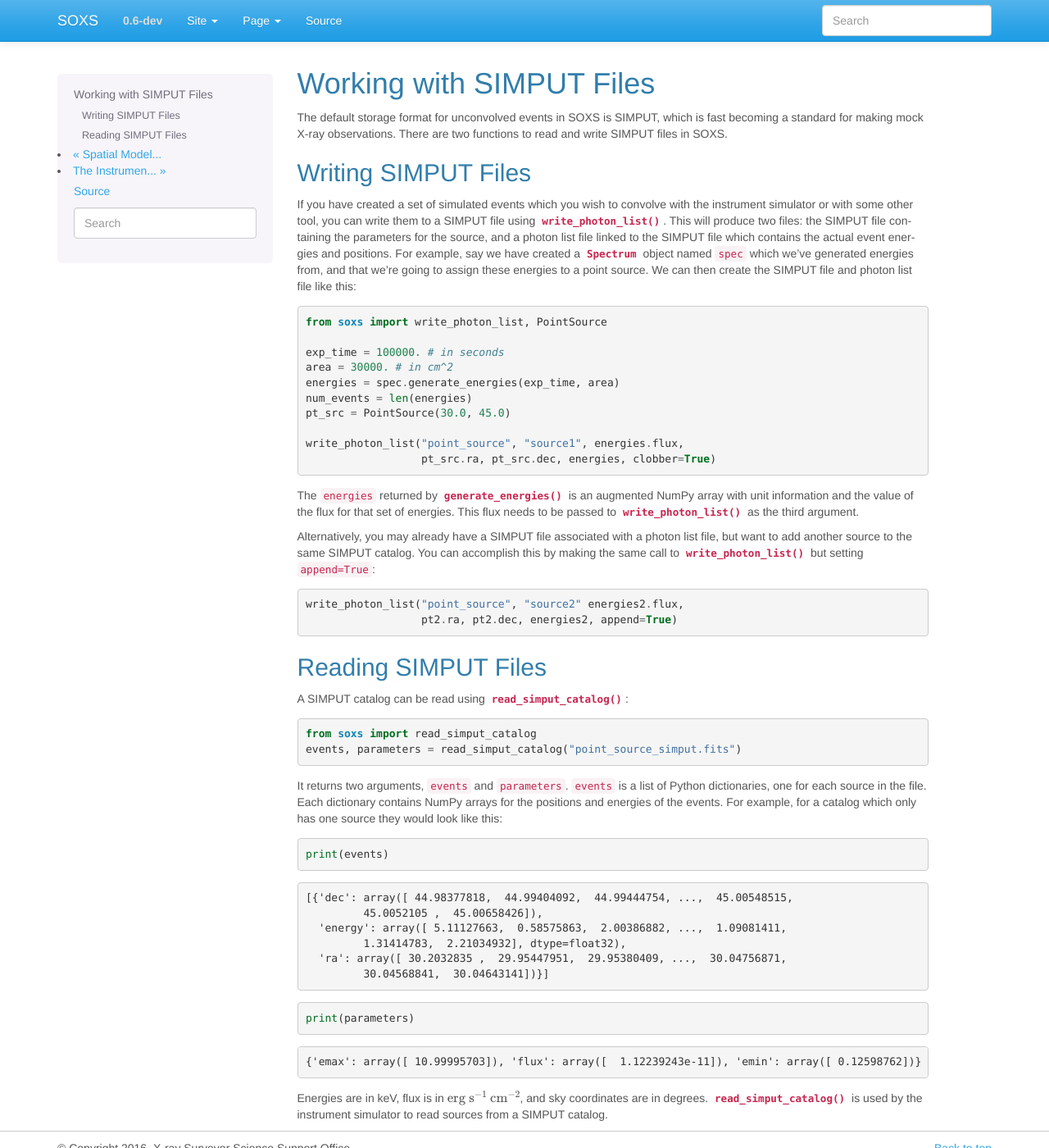
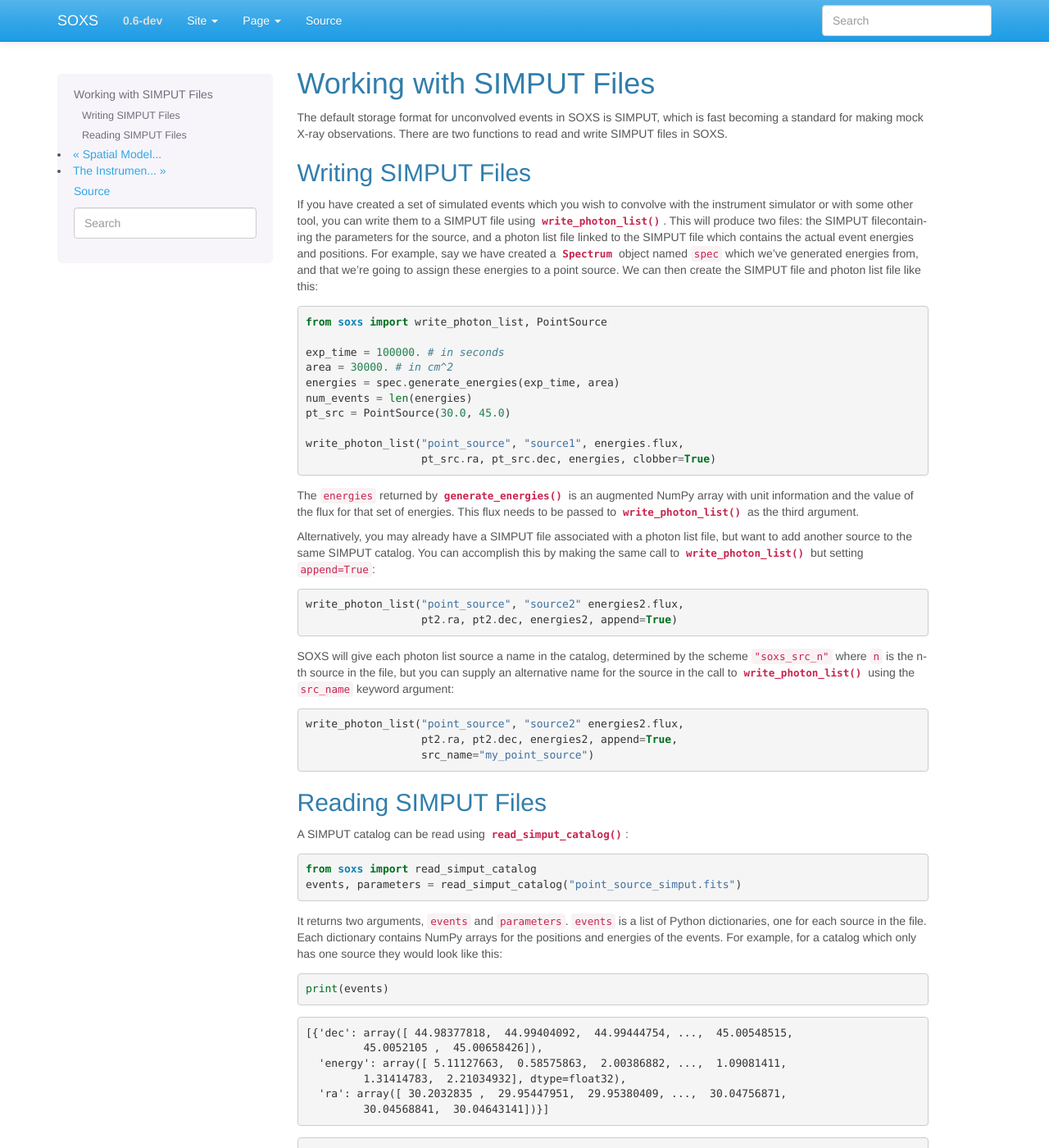
Before and after one commit to lynx-x-ray-observatory/soxs, a Sphinx documentation site: the page built from doc/source/python/simput.rst, in a window 1280 px wide and 1400 px high. Shown: the whole window at 82% size. Built offline with Sphinx 7.4.7, drawn with Linux system fonts in a browser that asks for light colours; some of the changed text lies outside the part shown.

Commit message:
Updating SIMPUT docs.

```diff
--- a/doc/source/python/simput.rst
+++ b/doc/source/python/simput.rst
@@ -3,21 +3,22 @@
 Working with SIMPUT Files
 =========================
 
-The default storage format for unconvolved events in SOXS is SIMPUT, which is fast becoming
-a standard for making mock X-ray observations. There are two functions to read and write SIMPUT
-files in SOXS.
+The default storage format for unconvolved events in SOXS is SIMPUT, which is
+fast becoming a standard for making mock X-ray observations. There are two
+functions to read and write SIMPUT files in SOXS.
 
 Writing SIMPUT Files
 --------------------
 
-If you have created a set of simulated events which you wish to convolve with the instrument
-simulator or with some other tool, you can write them to a SIMPUT file using
-:func:`~soxs.simput.write_photon_list`. This will produce two files: the SIMPUT file
-containing the parameters for the source, and a photon list file linked to the SIMPUT file which
-contains the actual event energies and positions. For example, say we have created a
-:class:`~soxs.spectra.Spectrum` object named ``spec`` which we've generated energies
-from, and that we're going to assign these energies to a point source. We can then create
-the SIMPUT file and photon list file like this:
+If you have created a set of simulated events which you wish to convolve with
+the instrument simulator or with some other tool, you can write them to a SIMPUT
+file using :func:`~soxs.simput.write_photon_list`. This will produce two files:
+the SIMPUT filecontaining the parameters for the source, and a photon list file
+linked to the SIMPUT file which contains the actual event energies and
+positions. For example, say we have created a :class:`~soxs.spectra.Spectrum`
+object named ``spec`` which we've generated energies from, and that we're going
+to assign these energies to a point source. We can then create the SIMPUT file
+and photon list file like this:
 
 .. code-block:: python
 
@@ -32,18 +33,31 @@ the SIMPUT file and photon list file like this:
     write_photon_list("point_source", "source1", energies.flux,
                       pt_src.ra, pt_src.dec, energies, clobber=True)
 
-The ``energies`` returned by :meth:`~soxs.spectra.Spectrum.generate_energies` is an augmented NumPy array with unit
-information and the value of the flux for that set of energies. This flux needs to be passed to :func:`~soxs.simput.write_photon_list`
-as the third argument.
+The ``energies`` returned by :meth:`~soxs.spectra.Spectrum.generate_energies`
+is an augmented NumPy array with unit information and the value of the flux
+for that set of energies. This flux needs to be passed to
+:func:`~soxs.simput.write_photon_list` as the third argument.
 
-Alternatively, you may already have a SIMPUT file associated with a photon list file, but want to
-add another source to the same SIMPUT catalog. You can accomplish this by making the same call to
+Alternatively, you may already have a SIMPUT file associated with a photon
+list file, but want to add another source to the same SIMPUT catalog. You can
+accomplish this by making the same call to
 :func:`~soxs.simput.write_photon_list` but setting ``append=True``:
 
 .. code-block:: python
 
     write_photon_list("point_source", "source2" energies2.flux,
                       pt2.ra, pt2.dec, energies2, append=True)
+
+SOXS will give each photon list source a name in the catalog, determined by the
+scheme ``"soxs_src_n"`` where ``n`` is the n-th source in the file, but you can
+supply an alternative name for the source in the call to
+:func:`~soxs.simput.write_photon_list` using the ``src_name`` keyword argument:
+
+.. code-block:: python
+
+    write_photon_list("point_source", "source2" energies2.flux,
+                      pt2.ra, pt2.dec, energies2, append=True,
+                      src_name="my_point_source")
 
 Reading SIMPUT Files
 --------------------
@@ -56,9 +70,9 @@ A SIMPUT catalog can be read using :func:`~soxs.simput.read_simput_catalog`:
     events, parameters = read_simput_catalog("point_source_simput.fits")
 
 It returns two arguments, ``events`` and ``parameters``. ``events`` is a list of
-Python dictionaries, one for each source in the file. Each dictionary contains NumPy
-arrays for the positions and energies of the events. For example, for a catalog which
-only has one source they would look like this:
+Python dictionaries, one for each source in the file. Each dictionary contains
+NumPy arrays for the positions and energies of the events. For example, for a
+catalog which only has one source they would look like this:
 
 .. code-block:: python
 
@@ -79,8 +93,10 @@ only has one source they would look like this:
 
 .. code-block:: pycon
 
-    {'emax': array([ 10.99995703]), 'flux': array([  1.12239243e-11]), 'emin': array([ 0.12598762])}
+    {'emax': array([ 10.99995703]),
+     'flux': array([  1.12239243e-11]),
+     'emin': array([ 0.12598762])}
 
-Energies are in keV, flux is in :math:`{\rm erg~s^{-1}~cm^{-2}}`, and sky coordinates
-are in degrees. :func:`~soxs.simput.read_simput_catalog` is used by the instrument
-simulator to read sources from a SIMPUT catalog.
+Energies are in keV, flux is in :math:`{\rm erg~s^{-1}~cm^{-2}}`, and sky
+coordinates are in degrees. :func:`~soxs.simput.read_simput_catalog` is used by
+the instrument simulator to read sources from a SIMPUT catalog.
```
